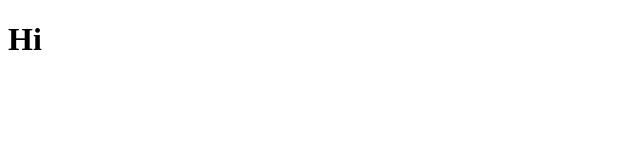
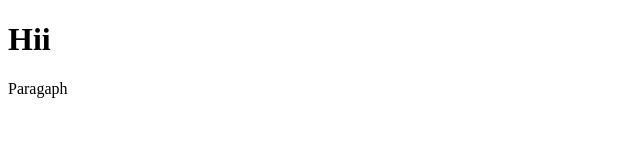
Before and after one commit to NEMALAPALLI/DemoCheck, a plain HTML site: page index.html in a window 1280 px wide. Shown: the whole page, without its empty margins (0-640 px from the left). Drawn offline with Linux system fonts and the light colour scheme.

Commit message:
chanages done in p

```diff
--- a/index.html
+++ b/index.html
@@ -6,6 +6,7 @@
     <title>Document</title>
 </head>
 <body>
-    <h1>Hi</h1>
+    <h1>Hii</h1>
+    <p>Paragaph</p>
 </body>
 </html>
```
